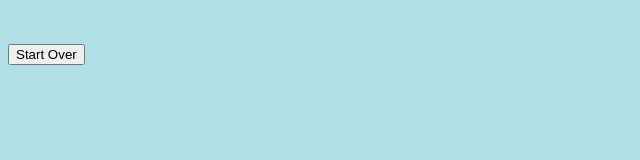
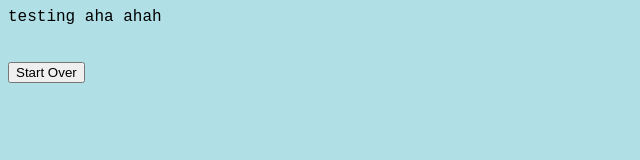
Before and after one commit to comp426-2023-spring/e02-AryaSharma19, a website: page public/results.html in a window 1280 px wide. Shown: the whole page, without its empty margins (0-640 px from the left). Drawn offline with Linux system fonts and the light colour scheme.

Commit message:
finished front end, got to make correct api calls

```diff
--- a/public/results.html
+++ b/public/results.html
@@ -1,18 +1,18 @@
 <html>
     <head>
         <title>Arya's Rock Paper Shoot</title>
-        <!-- Link to your script file(s) and CSS in here somewhere -->
-
         <link href="./styles.css" rel="stylesheet">
 		<script src="./scripts.js"></script>
     </head>
+<body>
     <body>
-        <body>
-            <br/><br/>
+        <div id="resu"></div>
+        <script>
+          const res = returnresults();
+          document.getElementById('resu').innerText = res;
+        </script>
+        <br/><br/>
         <button type="button" id="startover" onclick="startOver()">Start Over</button>
-    <!-- Your interface markup goes here -->
-    <!-- For interface examples, look in the `/examples/` directory in the root of your starter code repo. -->
-
     </body>
 </body>
 </html>
--- a/public/scripts.js
+++ b/public/scripts.js
@@ -7,6 +7,14 @@ var rpsls = false;
 var opponent = false;
 moves = ["rock", "paper", "scissors", "lizard", "spock"];
 move = "rock"
+game = "testing aha ahah"
+
+
+function returnresults() {
+    return game;
+}
+
+
 
 function playGame() {
     console.log("aha")
@@ -20,6 +28,7 @@ function playGame() {
     window.location.href = 'moverpsls.html';
   }
   else {
+
     window.location.href = 'results.html';
   }
 }
```
